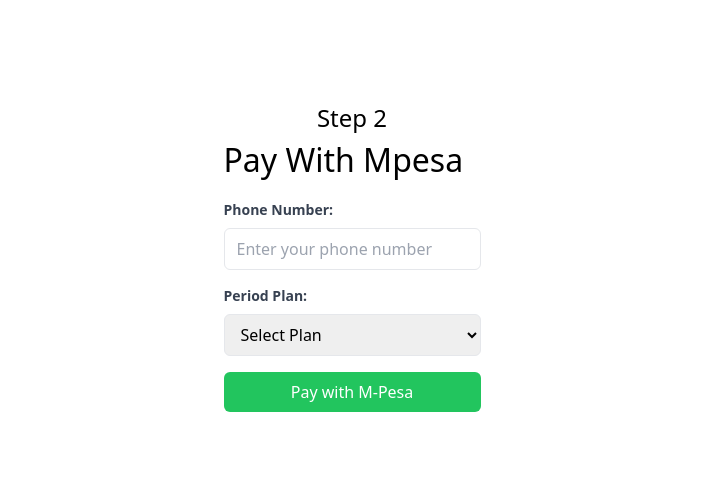
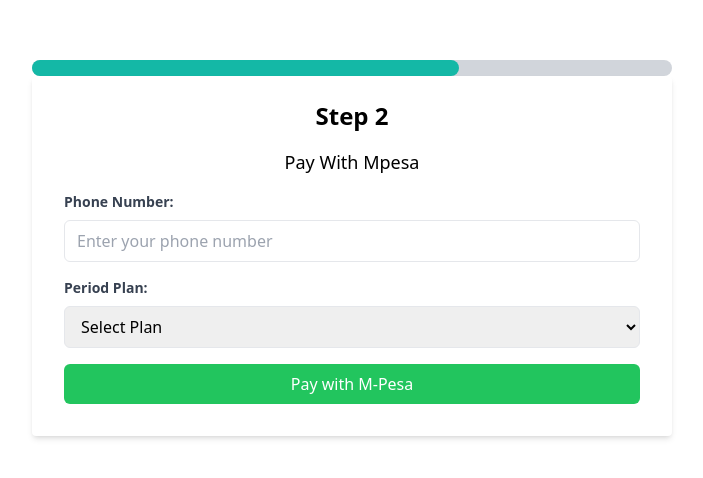
Before and after one commit to Jobwafula/starter, a React (Vite) app in the folder client/: page /pages/subscription/mpesa in a window 1280 px wide. Shown: the part 144-622 px from the top of the page, without its empty margins (288-991 px from the left). Built offline with nearby package versions, Linux system fonts and the light colour scheme.

Commit message:
progress

```diff
--- /dev/null
+++ b/client/src/components/ProgressBar.jsx
@@ -0,0 +1,20 @@
+// src/components/LinearProgressBar.js
+
+import React from 'react';
+
+const ProgressBar = ({ currentStep, totalSteps }) => {
+  const calculateProgress = () => {
+    return (currentStep / totalSteps) * 100;
+  };
+
+  return (
+    <div className="w-full h-4 bg-gray-300 rounded-full">
+      <div
+        className="h-full bg-teal-500 rounded-full"
+        style={{ width: `${calculateProgress()}%` }}
+      />
+    </div>
+  );
+};
+
+export default ProgressBar;
--- a/client/src/pages/subscription/MpesaPaymentForm.jsx
+++ b/client/src/pages/subscription/MpesaPaymentForm.jsx
@@ -2,10 +2,12 @@
 
 import React, { useState } from 'react';
 import axios from 'axios';
+import ProgressBar from '../../components/ProgressBar';
 
 const MpesaPaymentForm = () => {
   const [phoneNumber, setPhoneNumber] = useState('');
   const [plan, setPlan] = useState('');
+
 
   const handleSubmit = async (e) => {
     e.preventDefault();
@@ -29,15 +31,21 @@
       // TODO: Handle error, show a message to the user, etc.
     }
   };
+  const [currentStep, setCurrentStep] = useState(2);
+  const totalSteps = 3; // Assuming two steps: registering and subscribing
+
+  const handleNextStep = () => {
+    setCurrentStep((prevStep) => Math.min(prevStep + 1, totalSteps));
+  };
 
   return (
-    <div className="flex items-center justify-center h-screen">
-
-
-      <form className="" onSubmit={handleSubmit}>
-      <div>
-      <h1 className="text-[1.5rem] text-center">Step 2</h1>
-      <p className="text-[2rem] mb-[1rem]">Pay With Mpesa</p>
+    <section className="h-screen flex items-center justify-center">
+      <div className="w-1/2">
+        <ProgressBar currentStep={currentStep} totalSteps={totalSteps}  />
+        <form className="bg-white shadow-md rounded px-8 pt-6 pb-8 mb-4" onSubmit={handleSubmit}>
+          <div className="mb-4">
+            <h1 className="text-2xl font-bold text-center mb-4">Step 2</h1>
+            <p className="text-lg mb-4 text-center">Pay With Mpesa</p>
           </div>
           <div className="mb-4">
             <label className="block text-gray-700 text-sm font-bold mb-2" htmlFor="phoneNumber">
@@ -72,12 +80,13 @@
 
           <button
             type="submit"
-          className="bg-green-500 w-[100%] text-white px-4 py-2 rounded-md hover:bg-blue-600 block mx-auto"
+            className="bg-green-500 w-full text-white px-4 py-2 rounded-md hover:bg-green-600"
           >
             Pay with M-Pesa
           </button>
         </form>
       </div>
+    </section>
   );
 };
 
--- a/client/src/pages/subscription/SubscriptionPage.jsx
+++ b/client/src/pages/subscription/SubscriptionPage.jsx
@@ -1,11 +1,21 @@
 import mpesa from "../../assets/subscription/mpesa.jpg";
 import visa from "../../assets/subscription/visa.jpg";
 import { useNavigate } from "react-router-dom";
+import ProgressBar from "../../components/ProgressBar";
+import { useState } from "react";
 const SubscriptionPage = () => {
   const navigate = useNavigate();
+  const [currentStep, setCurrentStep] = useState(1);
+  const totalSteps = 3; // Assuming two steps: registering and subscribing
+
+  const handleNextStep = () => {
+    setCurrentStep((prevStep) => Math.min(prevStep + 1, totalSteps));
+  };
+
 
   return (
     <div className="h-screen flex items-center justify-center flex-col">
+      <div className="w-[50%]"><ProgressBar  currentStep={currentStep} totalSteps={totalSteps} /></div>
       <p className="text-[1.5rem]">Step 1</p>
       <p className="text-[2rem] mb-[1rem]">Choose a payment method</p>
 
```
Lines whose indentation alone changed are shown as unchanged.
